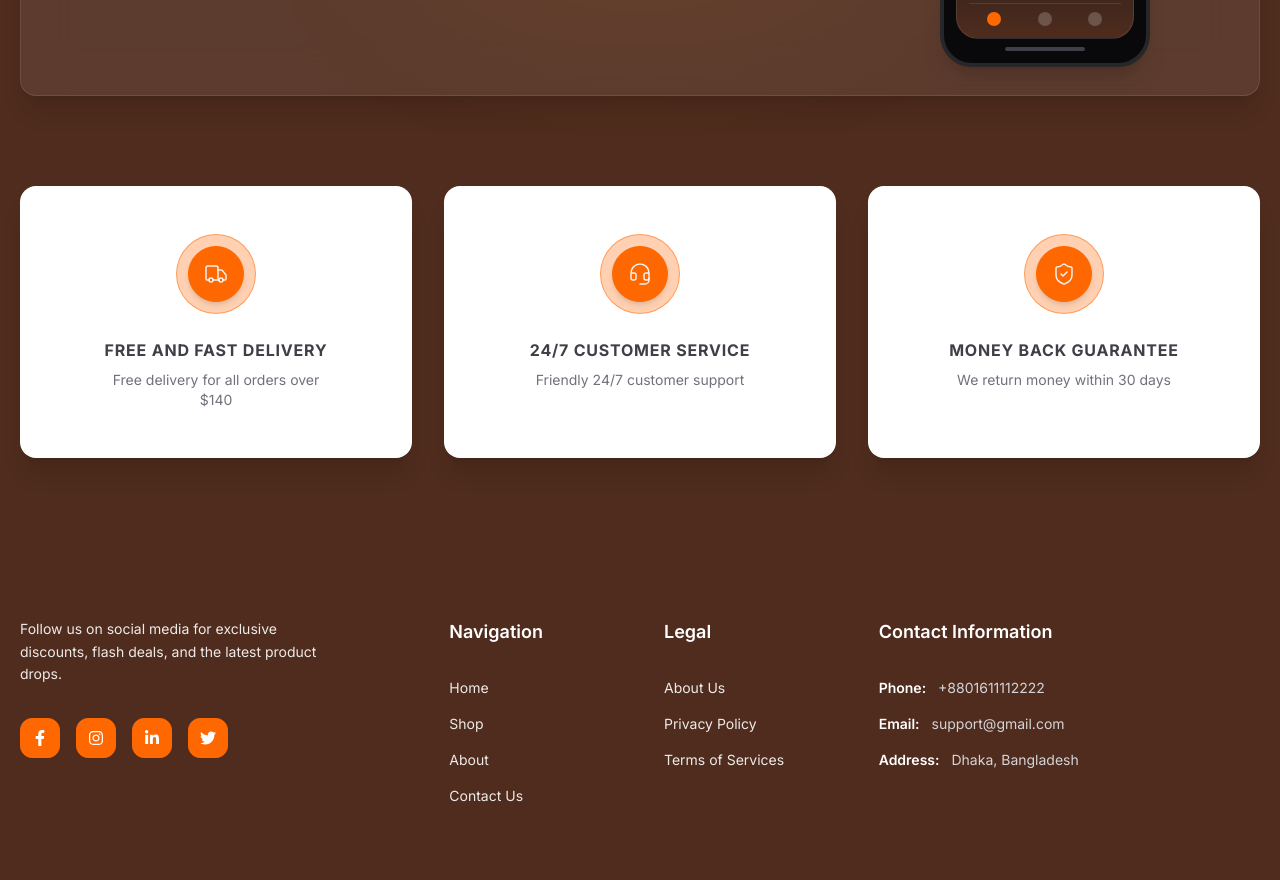
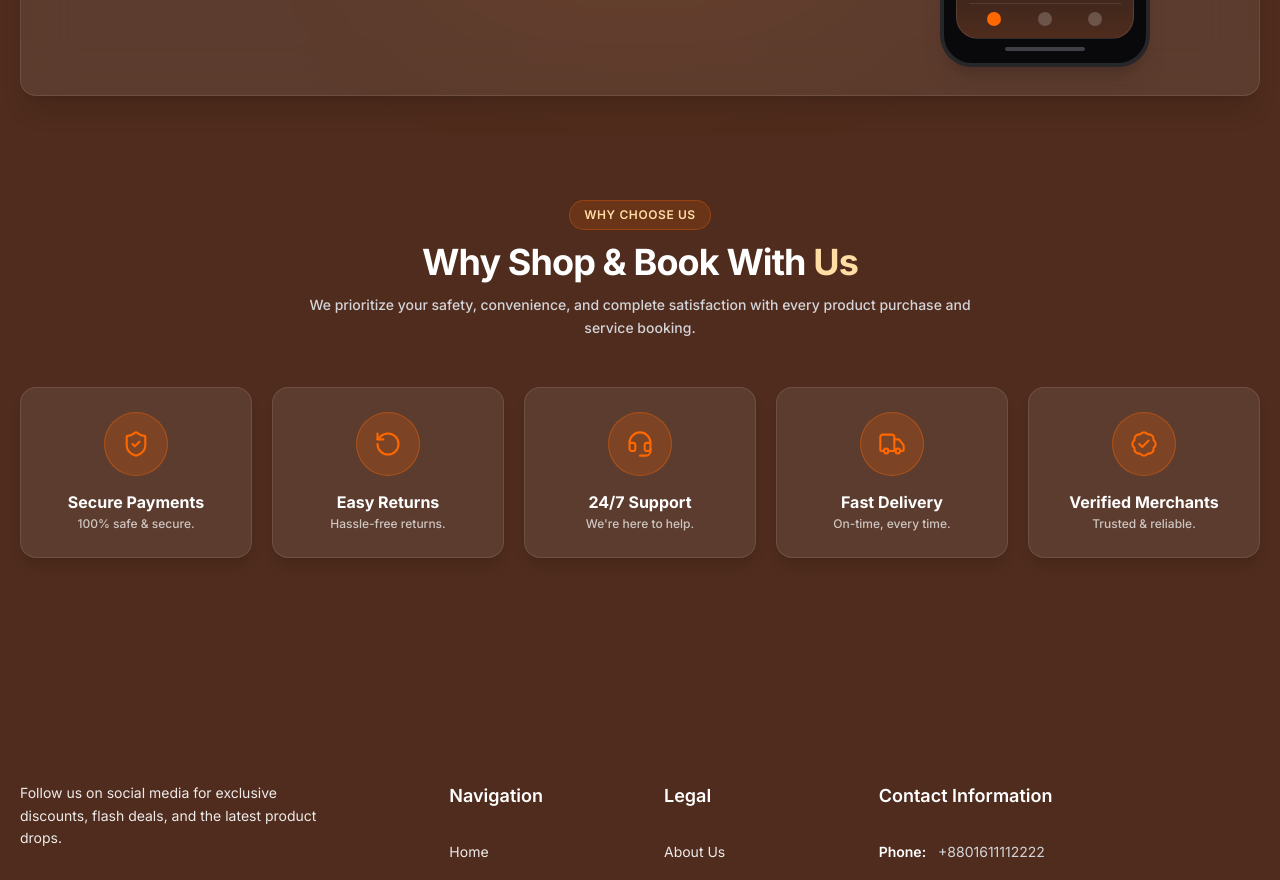
Before and after one commit to MdJowelAhmed/wak-website, a Next.js app: page / in a window 1280 px wide. Shown: the part 2120-3000 px from the top of the page. Built offline with nearby package versions, Linux system fonts and the light colour scheme; no server answers.

Commit message:
feat: add Features component to home page for key value proposition display

```diff
--- a/src/components/(customer-pages)/home/components/Features.tsx
+++ b/src/components/(customer-pages)/home/components/Features.tsx
@@ -1,53 +1,83 @@
-import { Truck, Headset, ShieldCheck } from "lucide-react";
+import Link from "next/link";
+import { ShieldCheck, RotateCcw, Headset, Truck, BadgeCheck } from "lucide-react";
 
 const features = [
     {
-        id: 1,
-        icon: Truck,
-        title: "FREE AND FAST DELIVERY",
-        description: "Free delivery for all orders over $140"
+        id: "secure-payments",
+        icon: ShieldCheck,
+        title: "Secure Payments",
+        description: "100% safe & secure.",
+        href: "/privacy-policy",
     },
     {
-        id: 2,
-        icon: Headset,
-        title: "24/7 CUSTOMER SERVICE",
-        description: "Friendly 24/7 customer support"
+        id: "easy-returns",
+        icon: RotateCcw,
+        title: "Easy Returns",
+        description: "Hassle-free returns.",
+        href: "/terms-of-services",
     },
     {
-        id: 3,
-        icon: ShieldCheck,
-        title: "MONEY BACK GUARANTEE",
-        description: "We return money within 30 days"
-    }
+        id: "support",
+        icon: Headset,
+        title: "24/7 Support",
+        description: "We're here to help.",
+        href: "/contact-us",
+    },
+    {
+        id: "fast-delivery",
+        icon: Truck,
+        title: "Fast Delivery",
+        description: "On-time, every time.",
+        href: "/about-us",
+    },
+    {
+        id: "verified-merchants",
+        icon: BadgeCheck,
+        title: "Verified Merchants",
+        description: "Trusted & reliable.",
+        href: "/vendor/register",
+    },
 ];
 
 const Features = () => {
     return (
-        <section className="pt-[50px]">
+        <section className="py-10 md:py-16 bg-background">
             <div className="container mx-auto px-4">
-                <div className="grid grid-cols-1 md:grid-cols-3 gap-8">
+                {/* Section Header */}
+                <div className="text-center max-w-2xl mx-auto mb-8 md:mb-12">
+                    <div className="inline-flex items-center gap-2 px-3.5 py-1.5 rounded-full bg-primary/15 border border-primary/30 text-accent text-xs font-semibold uppercase tracking-wider mb-3">
+                        Why Choose Us
+                    </div>
+                    <h2 className="text-2xl sm:text-3xl lg:text-4xl font-bold text-white tracking-tight mb-3">
+                        Why Shop & Book With <span className="text-accent">Us</span>
+                    </h2>
+                    <p className="text-sm text-zinc-300 font-medium leading-relaxed">
+                        We prioritize your safety, convenience, and complete satisfaction with every product purchase and service booking.
+                    </p>
+                </div>
+
+                <div className="grid grid-cols-2 sm:grid-cols-3 lg:grid-cols-5 gap-3 sm:gap-4 md:gap-5">
                     {features.map((feature) => {
                         const Icon = feature.icon;
                         return (
-                            <div
+                            <Link
                                 key={feature.id}
-                                className="bg-white backdrop-blur-lg p-8 py-12 rounded-2xl flex flex-col items-center text-center group hover:-translate-y-1.5 transition-all duration-300 shadow-xl shadow-black/10 "
+                                href={feature.href}
+                                className="bg-white/8 hover:bg-card/80 border border-card-border hover:border-primary/50 p-4 sm:p-5 md:p-6 rounded-2xl flex flex-col items-center text-center group hover:-translate-y-1 transition-all duration-300 shadow-lg cursor-pointer select-none"
                             >
-                                {/* Concentric Circular Golden Icon Container */}
-                                <div className="w-20 h-20 rounded-full bg-primary/30 border border-primary/50 flex items-center justify-center mb-6 group-hover:scale-105 transition-all duration-300">
-                                    <div className="w-14 h-14 rounded-full bg-primary border border-primary flex items-center justify-center shadow-md">
-                                        <Icon className="w-6 h-6 text-[#f3f2f1]" strokeWidth={1.5} />
-                                    </div>
+                                {/* Circular Icon Container */}
+                                <div className="w-12 h-12 sm:w-16 sm:h-16 rounded-full bg-primary/20 border border-primary/40 flex items-center justify-center mb-3 sm:mb-4 group-hover:scale-105 group-hover:bg-primary transition-all duration-300">
+                                    <Icon className="w-5 h-5 sm:w-7 sm:h-7 text-primary group-hover:text-white transition-colors" strokeWidth={1.8} />
                                 </div>
 
-                                {/* Text content */}
-                                <h3 className="text-zinc-700 font-bold text-base tracking-wider mb-2 uppercase">
+                                {/* Text Content */}
+                                <h3 className="text-white font-bold text-xs sm:text-sm md:text-base leading-tight mb-1 group-hover:text-accent transition-colors">
                                     {feature.title}
                                 </h3>
-                                <p className="text-zinc-500 text-sm font-normal max-w-60">
+                                <p className="text-muted-text text-[11px] sm:text-xs font-medium leading-snug">
                                     {feature.description}
                                 </p>
-                            </div>
+                            </Link>
                         );
                     })}
                 </div>
```
